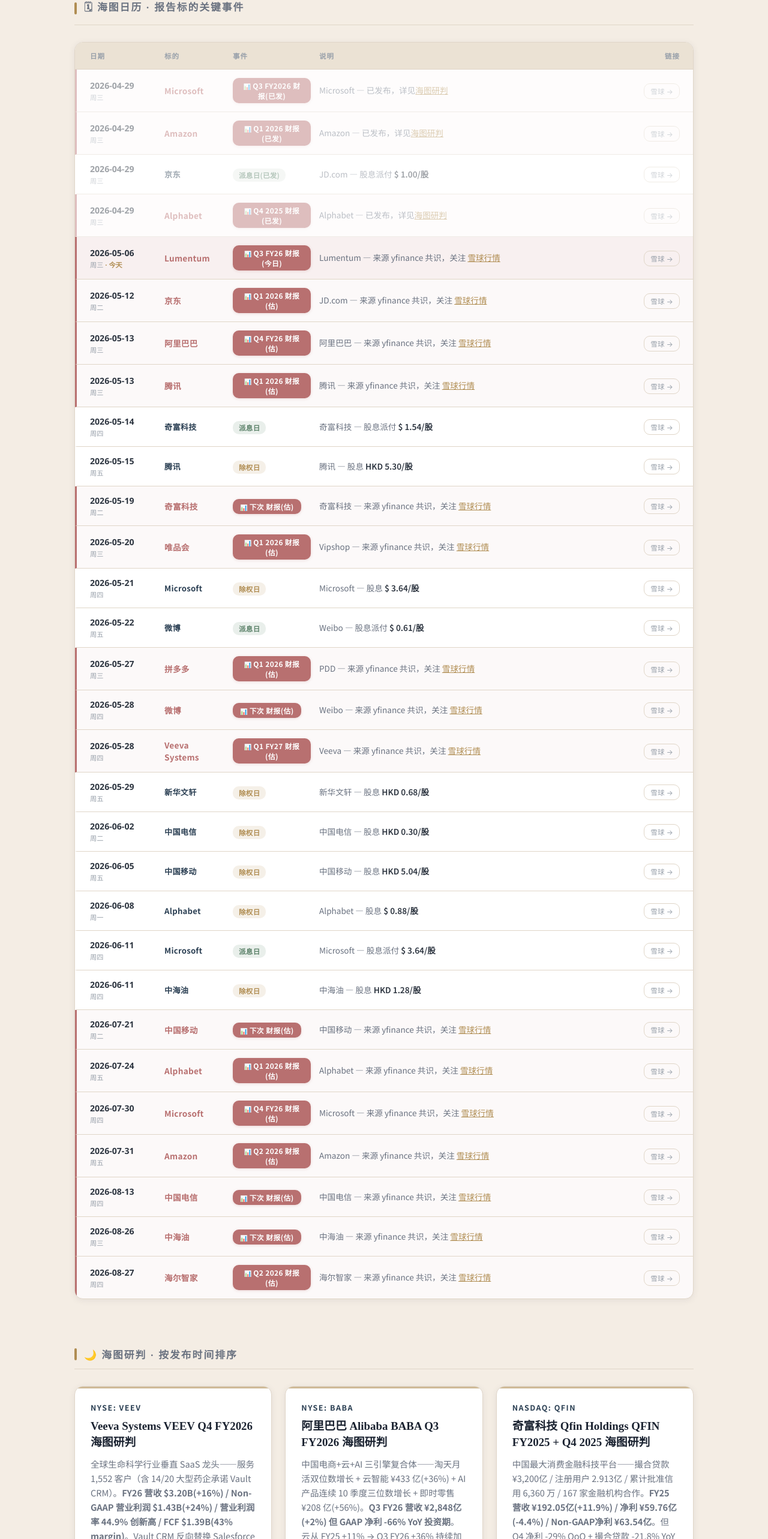
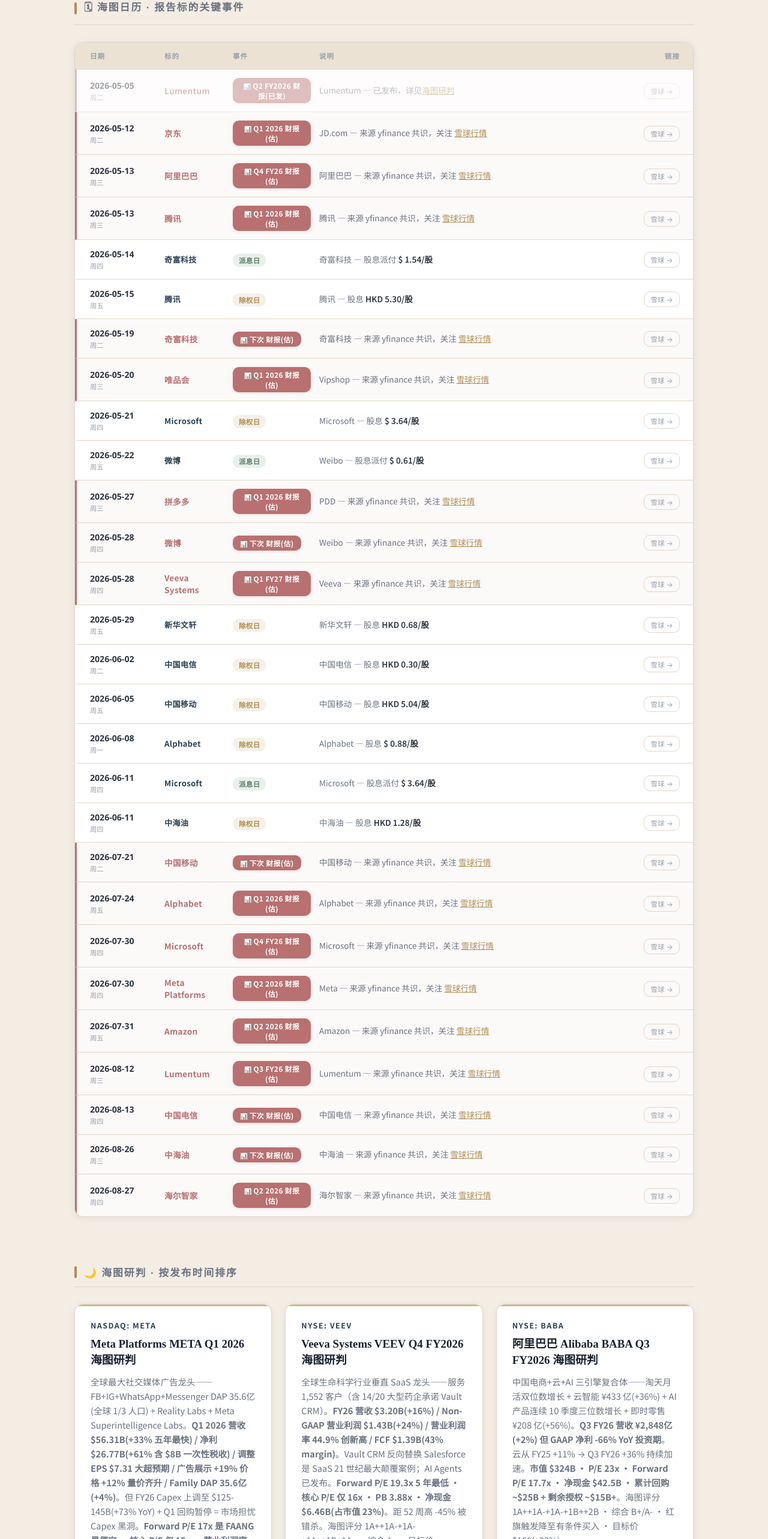
Before and after one commit to JaceXie/JaceXie.github.io, a website: page index.html in a window 1280 px wide. Shown: the part 154-2720 px from the top of the page at 60% size. Drawn offline with Linux system fonts and the light colour scheme.

Commit message:
chore(daily): 自动更新日历 + 检测 1 份新财报 [skip ci]

```diff
--- a/index.html
+++ b/index.html
@@ -448,6 +448,16 @@ footer p { margin-bottom: 6px; }
 /* HAITU:REPORTS:START -- 自动生成区域，请勿手工编辑 -- 由 src/daily-update.js 维护 */
 const reports = [
   {
+    file: "haitu/reports/meta-q1-2026.html",
+    ticker: "NASDAQ: META",
+    title: "Meta Platforms META Q1 2026 海图研判",
+    desc: "全球最大社交媒体广告龙头——FB+IG+WhatsApp+Messenger DAP 35.6亿(全球 1/3 人口) + Reality Labs + Meta Superintelligence Labs。<strong>Q1 2026 营收 $56.31B(+33% 五年最快) / 净利 $26.77B(+61% 含 $8B 一次性税收) / 调整 EPS $7.31 大超预期 / 广告展示 +19% 价格 +12% 量价齐升 / Family DAP 35.6亿(+4%)</strong>。但 FY26 Capex 上调至 $125-145B(+73% YoY) + Q1 回购暂停 = 市场担忧 Capex 黑洞。<strong>Forward P/E 17x 是 FAANG 最便宜 · 核心 P/E 仅 15x · 营业利润率 41% · 距 52 周高 -23%</strong>。海图评分 1A-+1A++1A+1A-+1B++1A- · 综合 A- · 目标价 $720(+17%)",
+    tag: "买入 / 核心仓配置 · FAANG 中最便宜",
+    tagClass: "buy",
+    date: "2026-05-07",
+    modTime: 1777940400000
+  },
+  {
     file: "haitu/reports/veev-q4-fy2026.html",
     ticker: "NYSE: VEEV",
     title: "Veeva Systems VEEV Q4 FY2026 海图研判",
@@ -649,23 +659,11 @@ renderReports();
 /* ── CALENDAR DATA ── */
 /* HAITU:CALENDAR:START -- 自动生成区域，请勿手工编辑 -- 由 src/daily-update.js 每日 6am 更新 */
 const calendar = [
-  /* Microsoft (MSFT) */
-  { date: "2026-04-29", ticker: "Microsoft", type: "earnings", typeLabel: "Q3 FY2026 财报(已发)", detail: "Microsoft — 已发布，详见<a href=\"haitu/reports/msft-q3-fy2026.html\" style=\"color:var(--accent-gold);\">海图研判</a>", xueqiu: "MSFT" },
-  { date: "2026-05-21", ticker: "Microsoft", type: "ex-div", typeLabel: "除权日", detail: "Microsoft — 股息 <strong>$ 3.64/股</strong>", xueqiu: "MSFT" },
-  { date: "2026-06-11", ticker: "Microsoft", type: "payment", typeLabel: "派息日", detail: "Microsoft — 股息派付 <strong>$ 3.64/股</strong>", xueqiu: "MSFT" },
-  { date: "2026-07-30", ticker: "Microsoft", type: "earnings", typeLabel: "Q4 FY26 财报(估)", detail: "Microsoft — 来源 yfinance 共识，关注 <a href=\"https://xueqiu.com/S/MSFT\" target=\"_blank\" style=\"color:var(--accent-gold);\">雪球行情</a>", xueqiu: "MSFT" },
-  /* Amazon (AMZN) */
-  { date: "2026-04-29", ticker: "Amazon", type: "earnings", typeLabel: "Q1 2026 财报(已发)", detail: "Amazon — 已发布，详见<a href=\"haitu/reports/amzn-q1-2026.html\" style=\"color:var(--accent-gold);\">海图研判</a>", xueqiu: "AMZN" },
-  { date: "2026-07-31", ticker: "Amazon", type: "earnings", typeLabel: "Q2 2026 财报(估)", detail: "Amazon — 来源 yfinance 共识，关注 <a href=\"https://xueqiu.com/S/AMZN\" target=\"_blank\" style=\"color:var(--accent-gold);\">雪球行情</a>", xueqiu: "AMZN" },
+  /* Lumentum (LITE) */
+  { date: "2026-05-05", ticker: "Lumentum", type: "earnings", typeLabel: "Q2 FY2026 财报(已发)", detail: "Lumentum — 已发布，详见<a href=\"haitu/reports/lite-q2-fy2026.html\" style=\"color:var(--accent-gold);\">海图研判</a>", xueqiu: "LITE" },
+  { date: "2026-08-12", ticker: "Lumentum", type: "earnings", typeLabel: "Q3 FY26 财报(估)", detail: "Lumentum — 来源 yfinance 共识，关注 <a href=\"https://xueqiu.com/S/LITE\" target=\"_blank\" style=\"color:var(--accent-gold);\">雪球行情</a>", xueqiu: "LITE" },
   /* 京东 (JD) */
-  { date: "2026-04-29", ticker: "京东", type: "payment", typeLabel: "派息日(已发)", detail: "JD.com — 股息派付 <strong>$ 1.00/股</strong>", xueqiu: "JD" },
   { date: "2026-05-12", ticker: "京东", type: "earnings", typeLabel: "Q1 2026 财报(估)", detail: "JD.com — 来源 yfinance 共识，关注 <a href=\"https://xueqiu.com/S/JD\" target=\"_blank\" style=\"color:var(--accent-gold);\">雪球行情</a>", xueqiu: "JD" },
-  /* Alphabet (GOOGL) */
-  { date: "2026-04-29", ticker: "Alphabet", type: "earnings", typeLabel: "Q4 2025 财报(已发)", detail: "Alphabet — 已发布，详见<a href=\"haitu/reports/googl-q4-2025.html\" style=\"color:var(--accent-gold);\">海图研判</a>", xueqiu: "GOOGL" },
-  { date: "2026-06-08", ticker: "Alphabet", type: "ex-div", typeLabel: "除权日", detail: "Alphabet — 股息 <strong>$ 0.88/股</strong>", xueqiu: "GOOGL" },
-  { date: "2026-07-24", ticker: "Alphabet", type: "earnings", typeLabel: "Q1 2026 财报(估)", detail: "Alphabet — 来源 yfinance 共识，关注 <a href=\"https://xueqiu.com/S/GOOGL\" target=\"_blank\" style=\"color:var(--accent-gold);\">雪球行情</a>", xueqiu: "GOOGL" },
-  /* Lumentum (LITE) */
-  { date: "2026-05-06", ticker: "Lumentum", type: "earnings", typeLabel: "Q3 FY26 财报(今日)", detail: "Lumentum — 来源 yfinance 共识，关注 <a href=\"https://xueqiu.com/S/LITE\" target=\"_blank\" style=\"color:var(--accent-gold);\">雪球行情</a>", xueqiu: "LITE" },
   /* 阿里巴巴 (BABA) */
   { date: "2026-05-13", ticker: "阿里巴巴", type: "earnings", typeLabel: "Q4 FY26 财报(估)", detail: "阿里巴巴 — 来源 yfinance 共识，关注 <a href=\"https://xueqiu.com/S/BABA\" target=\"_blank\" style=\"color:var(--accent-gold);\">雪球行情</a>", xueqiu: "BABA" },
   /* 腾讯 (00700) */
@@ -676,6 +674,10 @@ const calendar = [
   { date: "2026-05-19", ticker: "奇富科技", type: "earnings", typeLabel: "下次 财报(估)", detail: "奇富科技 — 来源 yfinance 共识，关注 <a href=\"https://xueqiu.com/S/QFIN\" target=\"_blank\" style=\"color:var(--accent-gold);\">雪球行情</a>", xueqiu: "QFIN" },
   /* 唯品会 (VIPS) */
   { date: "2026-05-20", ticker: "唯品会", type: "earnings", typeLabel: "Q1 2026 财报(估)", detail: "Vipshop — 来源 yfinance 共识，关注 <a href=\"https://xueqiu.com/S/VIPS\" target=\"_blank\" style=\"color:var(--accent-gold);\">雪球行情</a>", xueqiu: "VIPS" },
+  /* Microsoft (MSFT) */
+  { date: "2026-05-21", ticker: "Microsoft", type: "ex-div", typeLabel: "除权日", detail: "Microsoft — 股息 <strong>$ 3.64/股</strong>", xueqiu: "MSFT" },
+  { date: "2026-06-11", ticker: "Microsoft", type: "payment", typeLabel: "派息日", detail: "Microsoft — 股息派付 <strong>$ 3.64/股</strong>", xueqiu: "MSFT" },
+  { date: "2026-07-30", ticker: "Microsoft", type: "earnings", typeLabel: "Q4 FY26 财报(估)", detail: "Microsoft — 来源 yfinance 共识，关注 <a href=\"https://xueqiu.com/S/MSFT\" target=\"_blank\" style=\"color:var(--accent-gold);\">雪球行情</a>", xueqiu: "MSFT" },
   /* 微博 (WB) */
   { date: "2026-05-22", ticker: "微博", type: "payment", typeLabel: "派息日", detail: "Weibo — 股息派付 <strong>$ 0.61/股</strong>", xueqiu: "WB" },
   { date: "2026-05-28", ticker: "微博", type: "earnings", typeLabel: "下次 财报(估)", detail: "Weibo — 来源 yfinance 共识，关注 <a href=\"https://xueqiu.com/S/WB\" target=\"_blank\" style=\"color:var(--accent-gold);\">雪球行情</a>", xueqiu: "WB" },
@@ -691,9 +693,16 @@ const calendar = [
   /* 中国移动 (00941) */
   { date: "2026-06-05", ticker: "中国移动", type: "ex-div", typeLabel: "除权日", detail: "中国移动 — 股息 <strong>HKD 5.04/股</strong>", xueqiu: "00941" },
   { date: "2026-07-21", ticker: "中国移动", type: "earnings", typeLabel: "下次 财报(估)", detail: "中国移动 — 来源 yfinance 共识，关注 <a href=\"https://xueqiu.com/S/00941\" target=\"_blank\" style=\"color:var(--accent-gold);\">雪球行情</a>", xueqiu: "00941" },
+  /* Alphabet (GOOGL) */
+  { date: "2026-06-08", ticker: "Alphabet", type: "ex-div", typeLabel: "除权日", detail: "Alphabet — 股息 <strong>$ 0.88/股</strong>", xueqiu: "GOOGL" },
+  { date: "2026-07-24", ticker: "Alphabet", type: "earnings", typeLabel: "Q1 2026 财报(估)", detail: "Alphabet — 来源 yfinance 共识，关注 <a href=\"https://xueqiu.com/S/GOOGL\" target=\"_blank\" style=\"color:var(--accent-gold);\">雪球行情</a>", xueqiu: "GOOGL" },
   /* 中海油 (00883) */
   { date: "2026-06-11", ticker: "中海油", type: "ex-div", typeLabel: "除权日", detail: "中海油 — 股息 <strong>HKD 1.28/股</strong>", xueqiu: "00883" },
   { date: "2026-08-26", ticker: "中海油", type: "earnings", typeLabel: "下次 财报(估)", detail: "中海油 — 来源 yfinance 共识，关注 <a href=\"https://xueqiu.com/S/00883\" target=\"_blank\" style=\"color:var(--accent-gold);\">雪球行情</a>", xueqiu: "00883" },
+  /* Meta Platforms (META) */
+  { date: "2026-07-30", ticker: "Meta Platforms", type: "earnings", typeLabel: "Q2 2026 财报(估)", detail: "Meta — 来源 yfinance 共识，关注 <a href=\"https://xueqiu.com/S/META\" target=\"_blank\" style=\"color:var(--accent-gold);\">雪球行情</a>", xueqiu: "META" },
+  /* Amazon (AMZN) */
+  { date: "2026-07-31", ticker: "Amazon", type: "earnings", typeLabel: "Q2 2026 财报(估)", detail: "Amazon — 来源 yfinance 共识，关注 <a href=\"https://xueqiu.com/S/AMZN\" target=\"_blank\" style=\"color:var(--accent-gold);\">雪球行情</a>", xueqiu: "AMZN" },
   /* 海尔智家 (06690) */
   { date: "2026-08-27", ticker: "海尔智家", type: "earnings", typeLabel: "Q2 2026 财报(估)", detail: "海尔智家 — 来源 yfinance 共识，关注 <a href=\"https://xueqiu.com/S/06690\" target=\"_blank\" style=\"color:var(--accent-gold);\">雪球行情</a>", xueqiu: "06690" },
 ];
@@ -707,7 +716,7 @@ function renderCalendar() {
   }
 
   // 按日期排序：未来 → 今天 → 过去
-  const today = /* HAITU:TODAY:START */ new Date('2026-05-06') /* HAITU:TODAY:END */;
+  const today = /* HAITU:TODAY:START */ new Date('2026-05-07') /* HAITU:TODAY:END */;
   today.setHours(0, 0, 0, 0);
 
   calendar.sort((a, b) => new Date(a.date) - new Date(b.date));
```
Also changed, not shown: data/tickers.json (+18 -0 lines).
